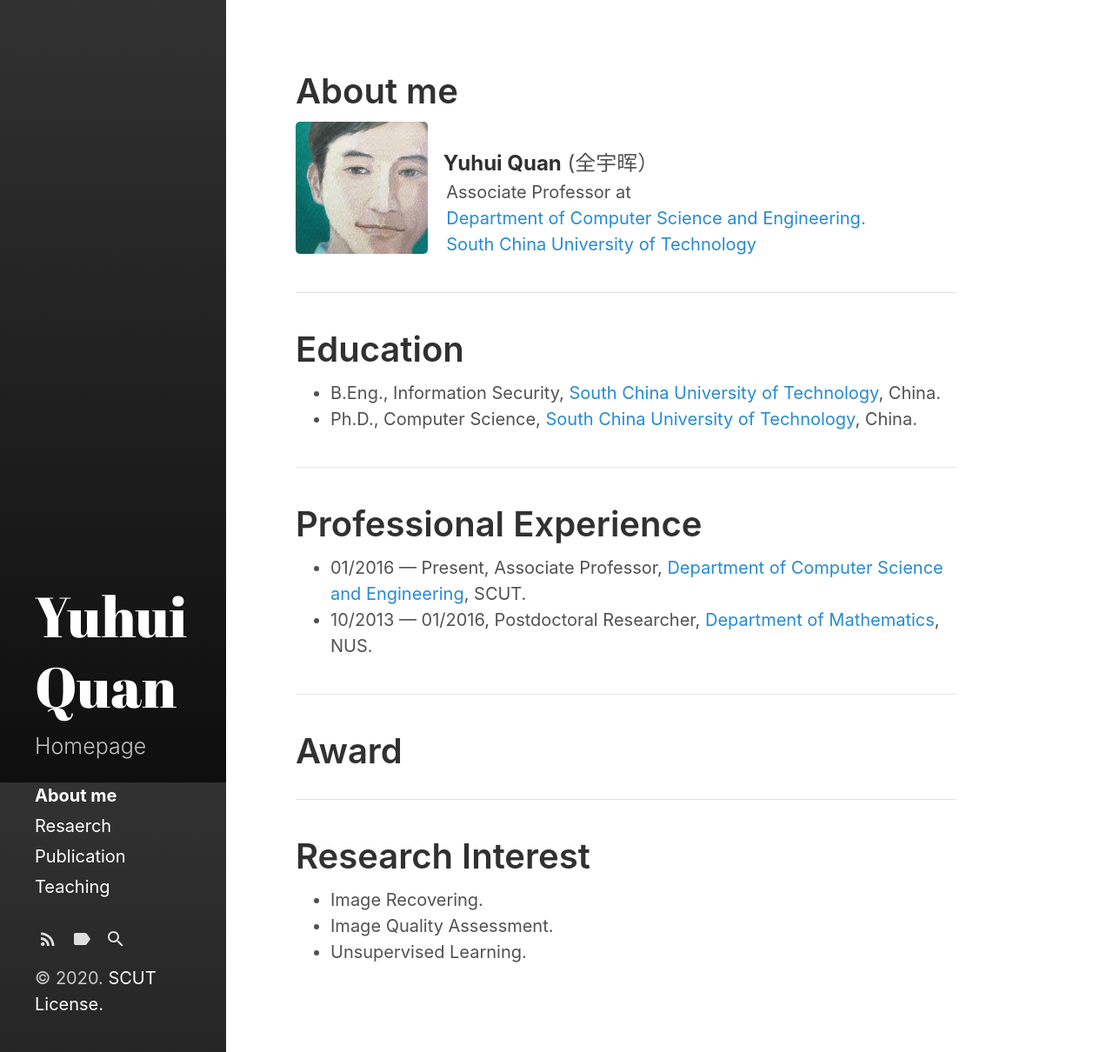
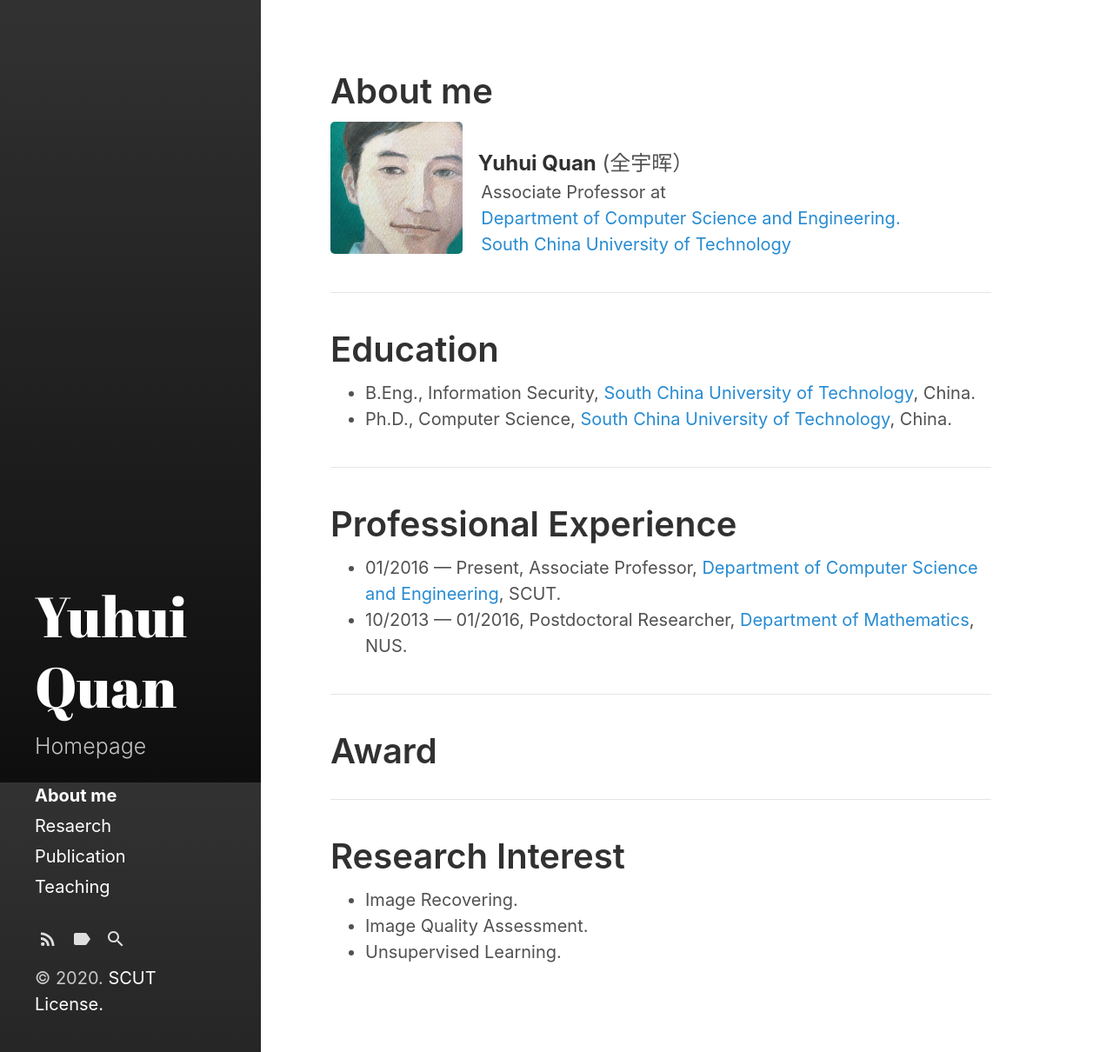
Before and after one commit to Dofboom/Dofboom.github.io, a Jekyll site: the page built from index.html, in a window 1280 px wide and 1210 px high. Shown: the whole window at 87% size. Built offline with Jekyll 4.4.1, drawn with Linux system fonts in a browser that asks for light colours; the list of posts is cut into pages by our own code.

Commit message:
Update _variables.scss

```diff
--- a/_sass/hydeout/_variables.scss
+++ b/_sass/hydeout/_variables.scss
@@ -29,7 +29,7 @@ $padding-v: 1em !default;
 $padding-h: 1.5em !default;
 $heading-spacing: 0.5rem !default;
 $section-spacing: 2rem !default;
-$sidebar-width: 13rem !default;
+$sidebar-width: 15rem !default;
 
 $large-breakpoint: 49rem !default;
 $large-font-size: 1.25rem !default;
```
